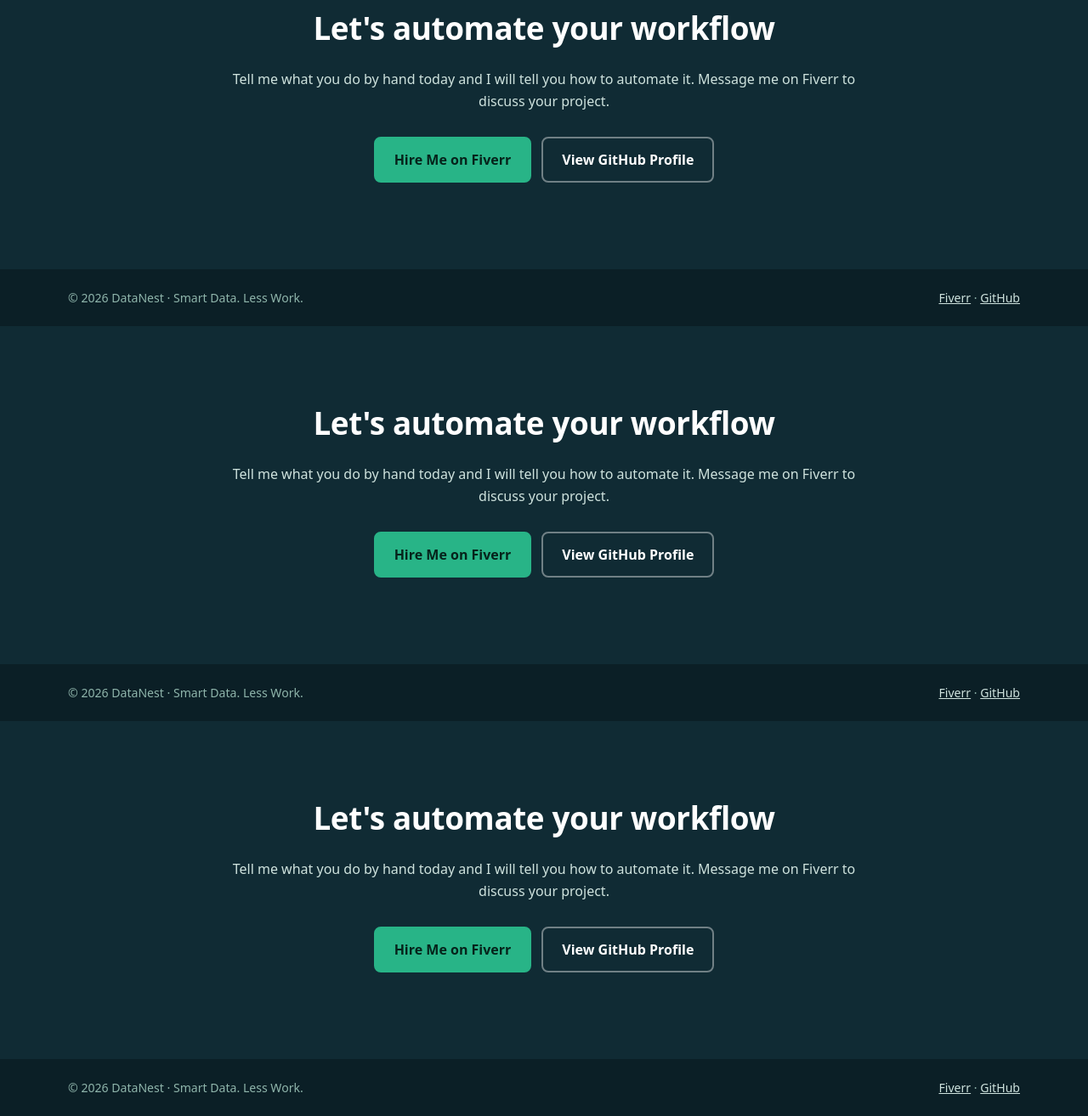
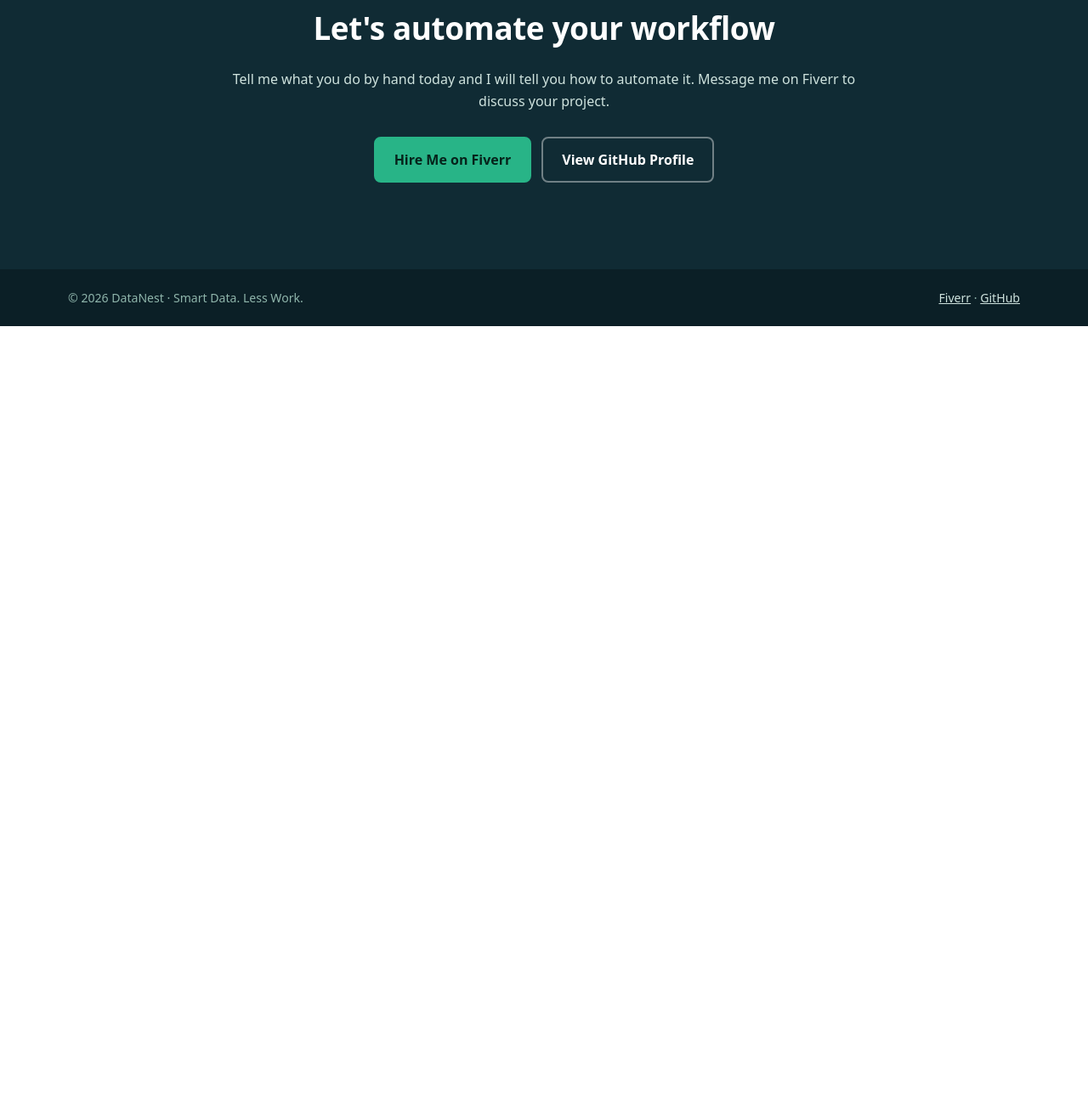
Before and after one commit to Kurosaki-Zangetsu/Kurosaki-Zangetsu.github.io, a plain HTML site: page index.html in a window 1280 px wide. Shown: the part 3638-4952 px from the top of the page at 85% size. After the commit the page ends 4022 px from the top, so only its background shows below. Drawn offline with Linux system fonts and the light colour scheme.

Commit message:
Remove duplicate contact section and footer
Removed duplicate contact section and footer from index.html.

```diff
--- a/index.html
+++ b/index.html
@@ -108,29 +108,3 @@ df.to_excel(<s>"clean_report.xlsx"</s>, index=<b>False</b>)</code></pre>
 <script src="app.js"></script>
 </body>
 </html>
-
-<section id="contact" class="sec contact">
-  <div class="wrap narrow">
-    <h2>Let's automate your workflow</h2>
-    <p>Tell me what you do by hand today and I will tell you how to automate it. Message me on Fiverr to discuss your project.</p>
-    <div class="btns c"><a class="btn" href="https://www.fiverr.com/datanestpy" target="_blank" rel="noopener">Hire Me on Fiverr</a><a class="btn ghost" href="https://github.com/Kurosaki-Zangetsu" target="_blank" rel="noopener">View GitHub Profile</a></div>
-  </div>
-</section>
-</main>
-<footer><div class="wrap foot"><span>&copy; <span id="yr">2026</span> DataNest &middot; Smart Data. Less Work.</span><span><a href="https://www.fiverr.com/datanestpy" target="_blank" rel="noopener">Fiverr</a> &middot; <a href="https://github.com/Kurosaki-Zangetsu" target="_blank" rel="noopener">GitHub</a></span></div></footer>
-<script src="app.js"></script>
-</body>
-</html>
-
-<section id="contact" class="sec contact">
-  <div class="wrap narrow">
-    <h2>Let's automate your workflow</h2>
-    <p>Tell me what you do by hand today and I will tell you how to automate it. Message me on Fiverr to discuss your project.</p>
-    <div class="btns c"><a class="btn" href="https://www.fiverr.com/datanestpy" target="_blank" rel="noopener">Hire Me on Fiverr</a><a class="btn ghost" href="https://github.com/Kurosaki-Zangetsu" target="_blank" rel="noopener">View GitHub Profile</a></div>
-  </div>
-</section>
-</main>
-<footer><div class="wrap foot"><span>&copy; <span id="yr">2026</span> DataNest &middot; Smart Data. Less Work.</span><span><a href="https://www.fiverr.com/datanestpy" target="_blank" rel="noopener">Fiverr</a> &middot; <a href="https://github.com/Kurosaki-Zangetsu" target="_blank" rel="noopener">GitHub</a></span></div></footer>
-<script src="app.js"></script>
-</body>
-</html>
```
